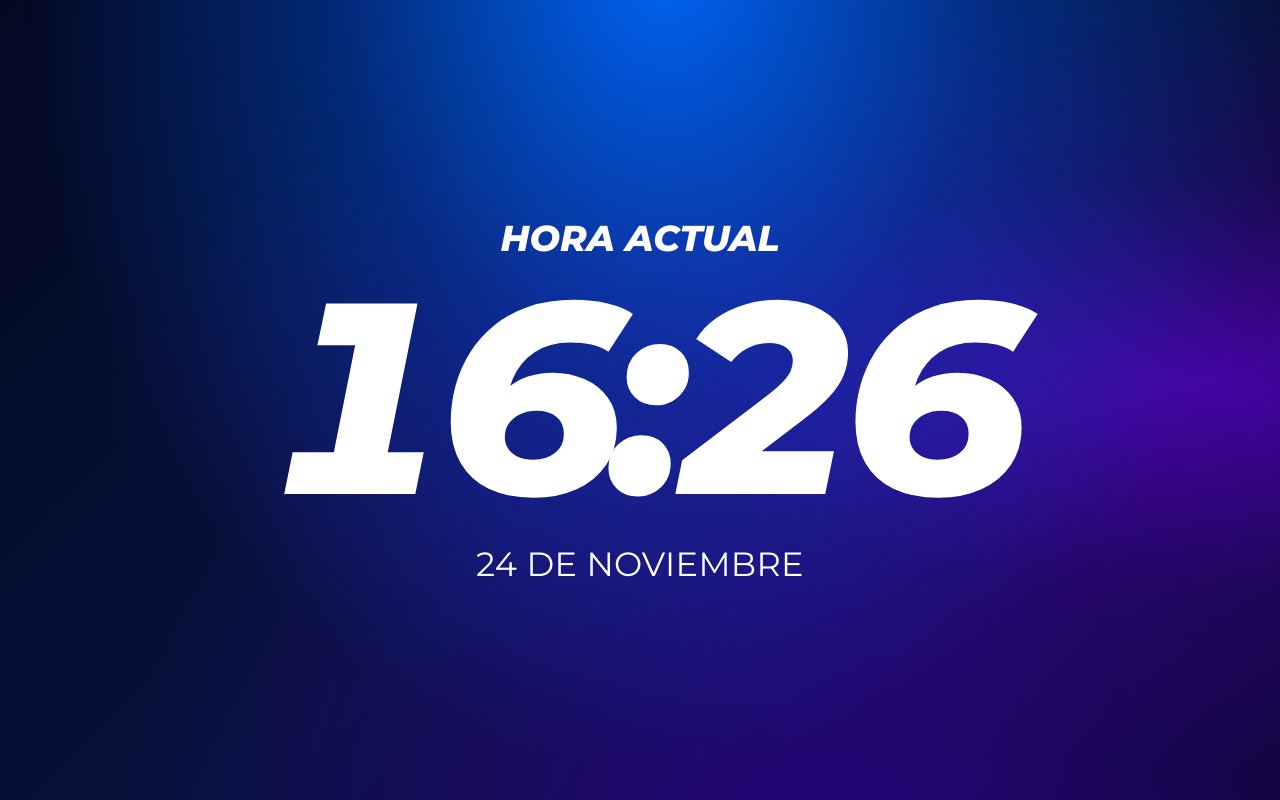
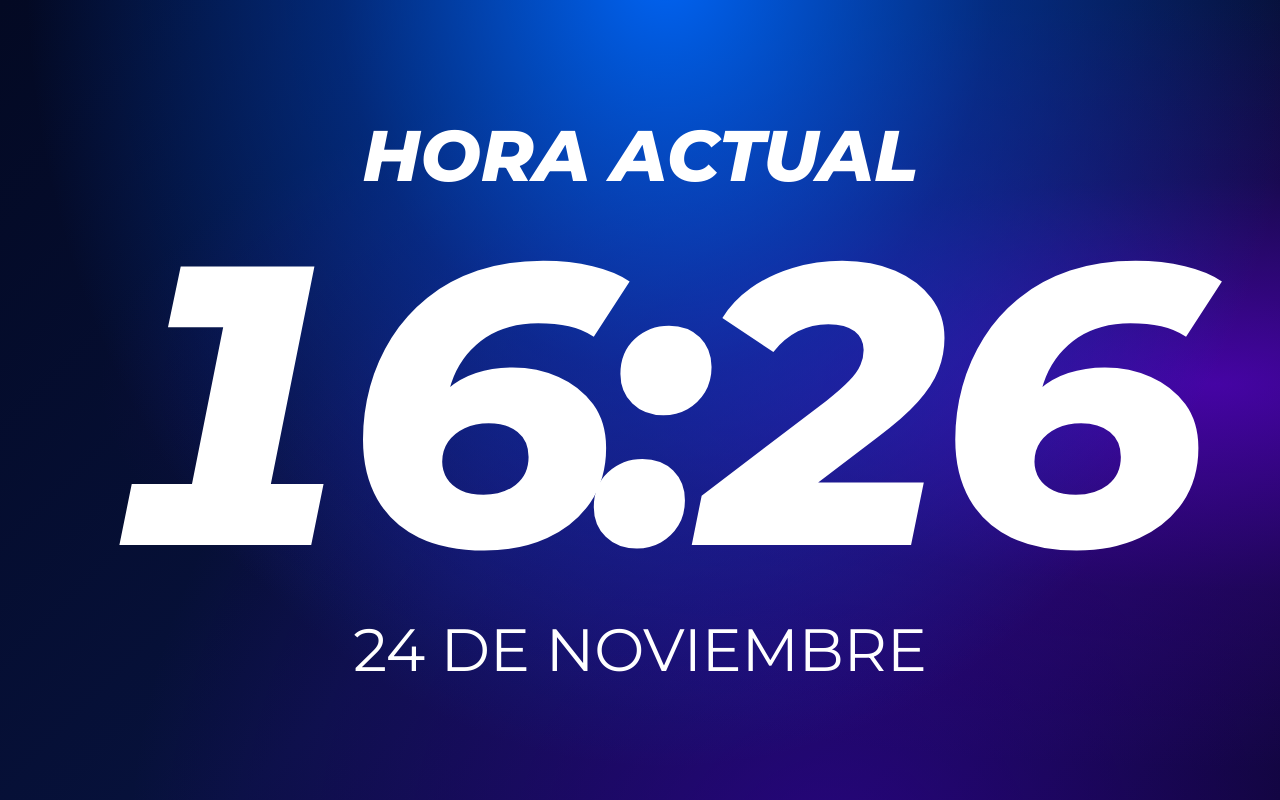
Before and after one commit to vmarkgt/reloj-guatemala, a plain HTML site: page index.html in a window 1280 px wide. Drawn offline with Linux system fonts and the light colour scheme.

Commit message:
Update index.html

```diff
--- a/index.html
+++ b/index.html
@@ -7,11 +7,16 @@
 
 <title>RELOJ GUATEMALA</title>
 
+<!-- FUENTE MONTSERRAT -->
+
 <link rel="preconnect" href="https://fonts.googleapis.com">
 <link rel="preconnect" href="https://fonts.gstatic.com" crossorigin>
+
 <link href="https://fonts.googleapis.com/css2?family=Montserrat:ital,wght@0,400;0,700;0,800;1,800&display=swap" rel="stylesheet">
 
 <style>
+
+/* CONFIGURACIÓN GENERAL */
 
 * {
     margin: 0;
@@ -53,10 +58,6 @@ body {
             #07123D 50%,
             #080625 100%
         );
-
-    display: flex;
-    justify-content: center;
-    align-items: center;
 }
 
 /* CONTENEDOR */
@@ -69,33 +70,37 @@ body {
     align-items: center;
     justify-content: center;
     text-align: center;
-    padding: 2vmin;
-    gap: 0;
+
+    padding: 2%;
+    overflow: hidden;
 }
 
-/* ETIQUETA */
+/* ETIQUETA SUPERIOR */
 
 .etiqueta {
-    font-size: clamp(20px, 4.5vmin, 90px);
+    font-size: 40px;
     font-weight: 800;
     font-style: italic;
     text-transform: uppercase;
-    margin-bottom: 1vmin;
+    line-height: 1.1;
+    white-space: nowrap;
+    margin-bottom: 1.5%;
 }
 
-/* HORA PRINCIPAL */
+/* RELOJ PRINCIPAL */
 
 .hora {
-    font-size: clamp(48px, 34vmin, 900px);
+    font-size: 200px;
     font-weight: 800;
     font-style: italic;
     line-height: 0.95;
     letter-spacing: -0.065em;
     white-space: nowrap;
     font-variant-numeric: tabular-nums;
+    flex-shrink: 0;
 }
 
-/* DOS PUNTOS */
+/* DOS PUNTOS PARPADEANTES */
 
 .dos-puntos {
     display: inline-block;
@@ -115,11 +120,19 @@ body {
 /* FECHA */
 
 .fecha {
-    font-size: clamp(18px, 4.2vmin, 85px);
+    font-size: 40px;
     font-weight: 400;
     text-transform: uppercase;
-    margin-top: 2vmin;
-    letter-spacing: 0.01em;
+    line-height: 1.1;
+    white-space: nowrap;
+    margin-top: 2%;
+}
+
+/* EVITAR SELECCIONES */
+
+body {
+    user-select: none;
+    -webkit-user-select: none;
 }
 
 </style>
@@ -129,10 +142,12 @@ body {
 
 <div class="contenedor">
 
-    <div class="etiqueta">HORA ACTUAL</div>
+    <div class="etiqueta" id="etiqueta">
+        HORA ACTUAL
+    </div>
 
     <div class="hora" id="hora">
-        00<span class="dos-puntos">:</span>00
+        <span id="horas">00</span><span class="dos-puntos">:</span><span id="minutos">00</span>
     </div>
 
     <div class="fecha" id="fecha">
@@ -143,43 +158,163 @@ body {
 
 <script>
 
+/* ======================================
+   AJUSTE AUTOMÁTICO PARA CUALQUIER PANTALLA
+====================================== */
+
+const reloj = document.getElementById('hora');
+const etiqueta = document.getElementById('etiqueta');
+const fecha = document.getElementById('fecha');
+
+let ajustePendiente = false;
+
+function ajustarReloj() {
+
+    const ancho = document.documentElement.clientWidth;
+    const alto = document.documentElement.clientHeight;
+
+    if (!ancho || !alto) return;
+
+    // MEDIR LA TIPOGRAFÍA REAL
+
+    const canvas = document.createElement('canvas');
+    const contexto = canvas.getContext('2d');
+
+    contexto.font = 'italic 800 100px Montserrat';
+
+    const medida = contexto.measureText('00:00');
+
+    const proporcion = medida.width / 100;
+
+    // ESPACIO DISPONIBLE
+
+    const anchoDisponible = ancho * 0.94;
+    const altoDisponible = alto * 0.58;
+
+    // CALCULAR TAMAÑO MÁXIMO
+
+    const tamanoPorAncho = anchoDisponible / proporcion;
+    const tamanoPorAlto = altoDisponible;
+
+    const tamanoFinal = Math.min(
+        tamanoPorAncho,
+        tamanoPorAlto
+    );
+
+    // APLICAR TAMAÑO AL RELOJ
+
+    reloj.style.fontSize = tamanoFinal + 'px';
+
+    // AJUSTAR LOS OTROS TEXTOS PROPORCIONALMENTE
+
+    etiqueta.style.fontSize = (tamanoFinal * 0.18) + 'px';
+
+    fecha.style.fontSize = (tamanoFinal * 0.15) + 'px';
+
+}
+
+// ESPERAR A QUE CARGUE MONTSERRAT
+
+async function iniciarAjuste() {
+
+    try {
+        await document.fonts.load('italic 800 100px Montserrat');
+        await document.fonts.load('400 100px Montserrat');
+    } catch (error) {
+        // Utilizar fuente alternativa si falla la descarga
+    }
+
+    ajustarReloj();
+}
+
+// ACTUALIZAR SI CAMBIA EL TAMAÑO DEL ÁREA
+
+function solicitarAjuste() {
+
+    if (ajustePendiente) return;
+
+    ajustePendiente = true;
+
+    requestAnimationFrame(() => {
+        ajustarReloj();
+        ajustePendiente = false;
+    });
+
+}
+
+// DETECTAR CAMBIOS DE RESOLUCIÓN
+
+window.addEventListener('resize', solicitarAjuste);
+
+window.addEventListener('orientationchange', solicitarAjuste);
+
+// DETECTAR CAMBIOS DEL CONTENEDOR
+
+if ('ResizeObserver' in window) {
+
+    const observador = new ResizeObserver(solicitarAjuste);
+
+    observador.observe(document.documentElement);
+
+}
+
+// INICIAR
+
+iniciarAjuste();
+
+
+/* ======================================
+   RELOJ CON HORA DE GUATEMALA
+====================================== */
+
 function actualizarReloj() {
 
     const ahora = new Date();
 
-    // HORA DE GUATEMALA
+    // HORA GUATEMALA
 
     const formatoHora = new Intl.DateTimeFormat('es-GT', {
+
         timeZone: 'America/Guatemala',
+
         hour: '2-digit',
         minute: '2-digit',
+
         hour12: false
+
     });
 
     const partes = formatoHora.formatToParts(ahora);
 
     const horas = partes.find(p => p.type === 'hour').value;
+
     const minutos = partes.find(p => p.type === 'minute').value;
 
-    document.getElementById('hora').innerHTML =
-        horas + '<span class="dos-puntos">:</span>' + minutos;
+    document.getElementById('horas').textContent = horas;
 
-    // FECHA DE GUATEMALA
+    document.getElementById('minutos').textContent = minutos;
+
+
+    // FECHA GUATEMALA
 
     const formatoFecha = new Intl.DateTimeFormat('es-GT', {
+
         timeZone: 'America/Guatemala',
+
         day: 'numeric',
         month: 'long'
+
     });
 
-    document.getElementById('fecha').textContent =
-        formatoFecha.format(ahora).toUpperCase();
+    fecha.textContent = formatoFecha.format(ahora).toUpperCase();
 
 }
 
-// ACTUALIZAR RELOJ
+// ACTUALIZAR INMEDIATAMENTE
 
 actualizarReloj();
+
+// ACTUALIZAR CADA SEGUNDO
 
 setInterval(actualizarReloj, 1000);
 
```
